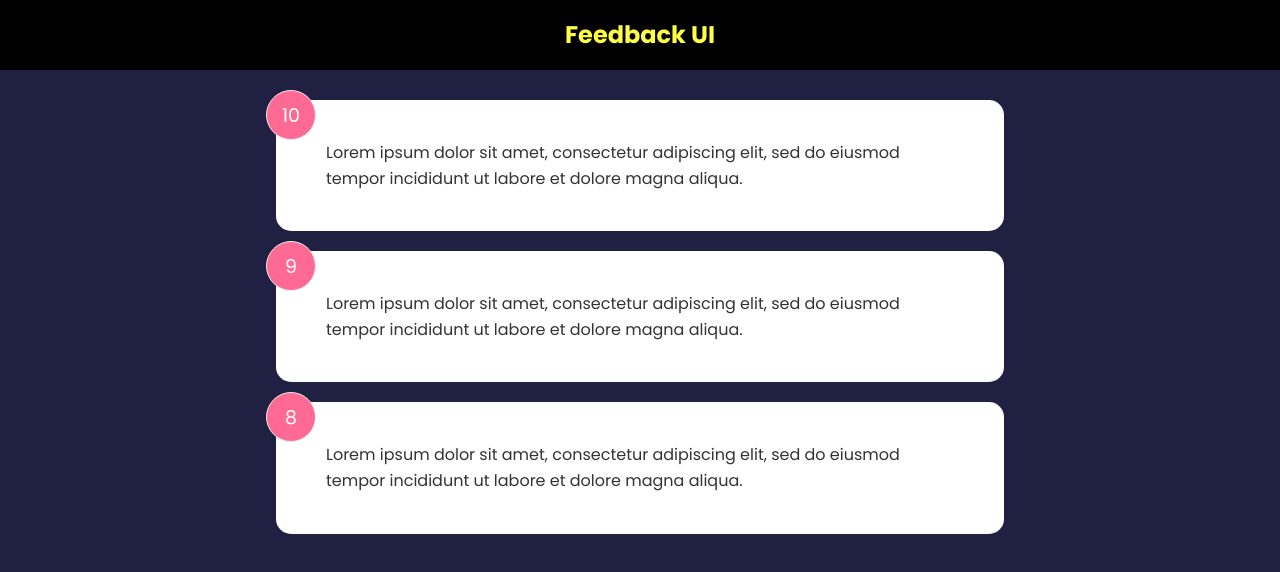
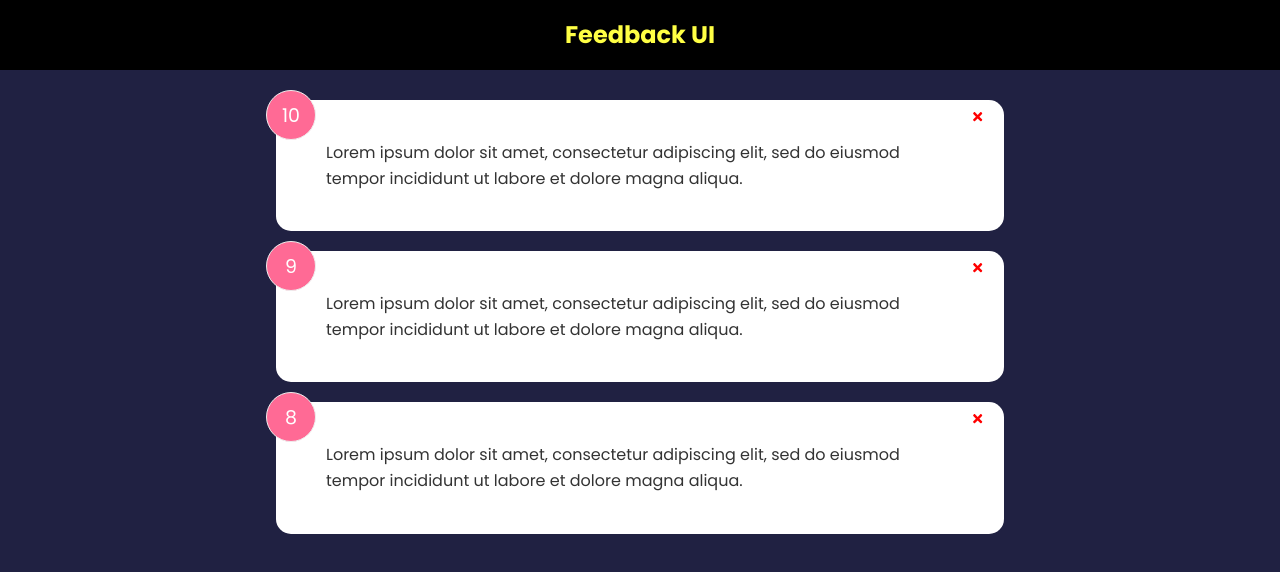
Before and after one commit to Mr-Chegini/feedback-app, a React (Create React App) app: page / in a window 1280 px wide. Shown: the top 572 px of the page. Built offline with nearby package versions, Linux system fonts and the light colour scheme.

Commit message:
Add delete button

```diff
--- a/package.json
+++ b/package.json
@@ -8,6 +8,7 @@
     "@testing-library/user-event": "^13.5.0",
     "react": "^17.0.2",
     "react-dom": "^17.0.2",
+    "react-icons": "^4.8.0",
     "react-scripts": "5.0.0",
     "web-vitals": "^2.1.4"
   },
--- a/src/App.js
+++ b/src/App.js
@@ -3,14 +3,18 @@
 import FeedbackData from "./data/FeedbackData";
 import { useState } from "react";
 
-function App()
-{
-  const [feedback,setFeedback]=useState(FeedbackData)
+function App() {
+  const [feedback, setFeedback] = useState(FeedbackData);
+  const deleteFeedback = (id) => {
+    if (window.confirm("Are you sure you want to delete?")) {
+      setFeedback(feedback.filter((item) => item.id !== id));
+    }
+  };
   return (
     <>
       <Header />
       <div className="container">
-        <FeedBackList feedback={feedback}/>
+        <FeedBackList feedback={feedback} handleDelete={deleteFeedback} />
       </div>
     </>
   );
--- a/src/components/FeedBackList.jsx
+++ b/src/components/FeedBackList.jsx
@@ -1,13 +1,13 @@
 import { PropTypes } from "prop-types";
 import FeedbackItem from "./FeedbackItem";
 
-function FeedBackList({ feedback }) {
+function FeedBackList({ feedback, handleDelete }) {
   if (!feedback?.length) return <p>No Feedback yet.</p>;
 
   return (
     <div className="feedback-list">
       {feedback.map((item) => (
-        <FeedbackItem key={item.id} item={item} />
+        <FeedbackItem key={item.id} item={item} handleDelete={handleDelete} />
       ))}
     </div>
   );
--- a/src/components/FeedbackItem.jsx
+++ b/src/components/FeedbackItem.jsx
@@ -1,17 +1,20 @@
-import {PropTypes} from 'prop-types'
+import { FaTimes } from "react-icons/fa";
+import { PropTypes } from "prop-types";
 import Card from "./shared/Card";
 
-function FeedbackItem({ item }) {
+function FeedbackItem({ item, handleDelete }) {
   return (
-    <Card >
+    <Card>
       <div className="num-display">{item.rating}</div>
+      <button onClick={() => handleDelete(item.id)} className="close">
+        <FaTimes color="red" />
+      </button>
       <div className="text-display">{item.text}</div>
     </Card>
   );
 }
 
-
 FeedbackItem.propTypes = {
-  item: PropTypes.object.isRequired
-}
+  item: PropTypes.object.isRequired,
+};
 export default FeedbackItem;
```
Also changed, not shown: 1 other file (tests, documents, lock files or other folders).
